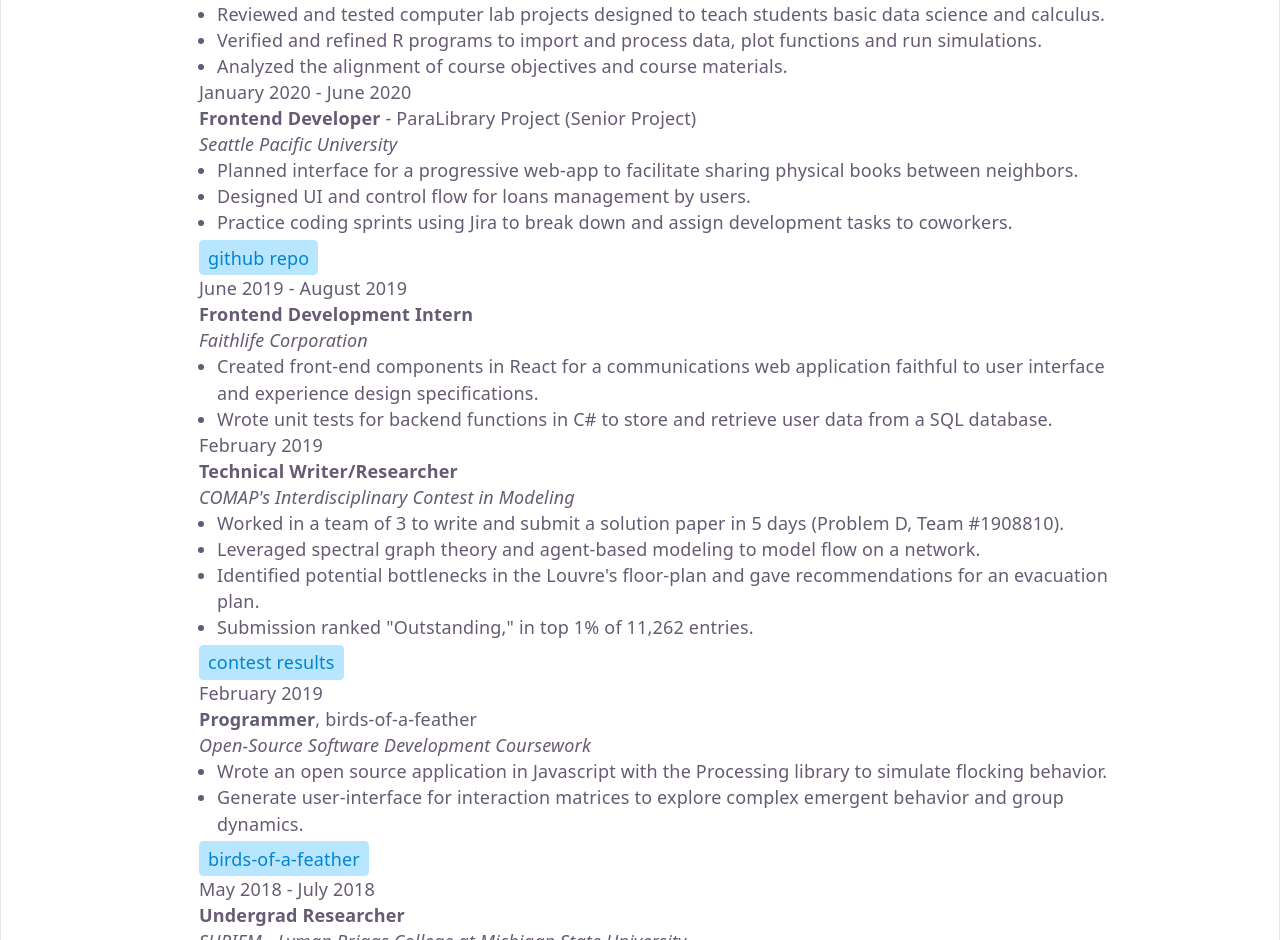
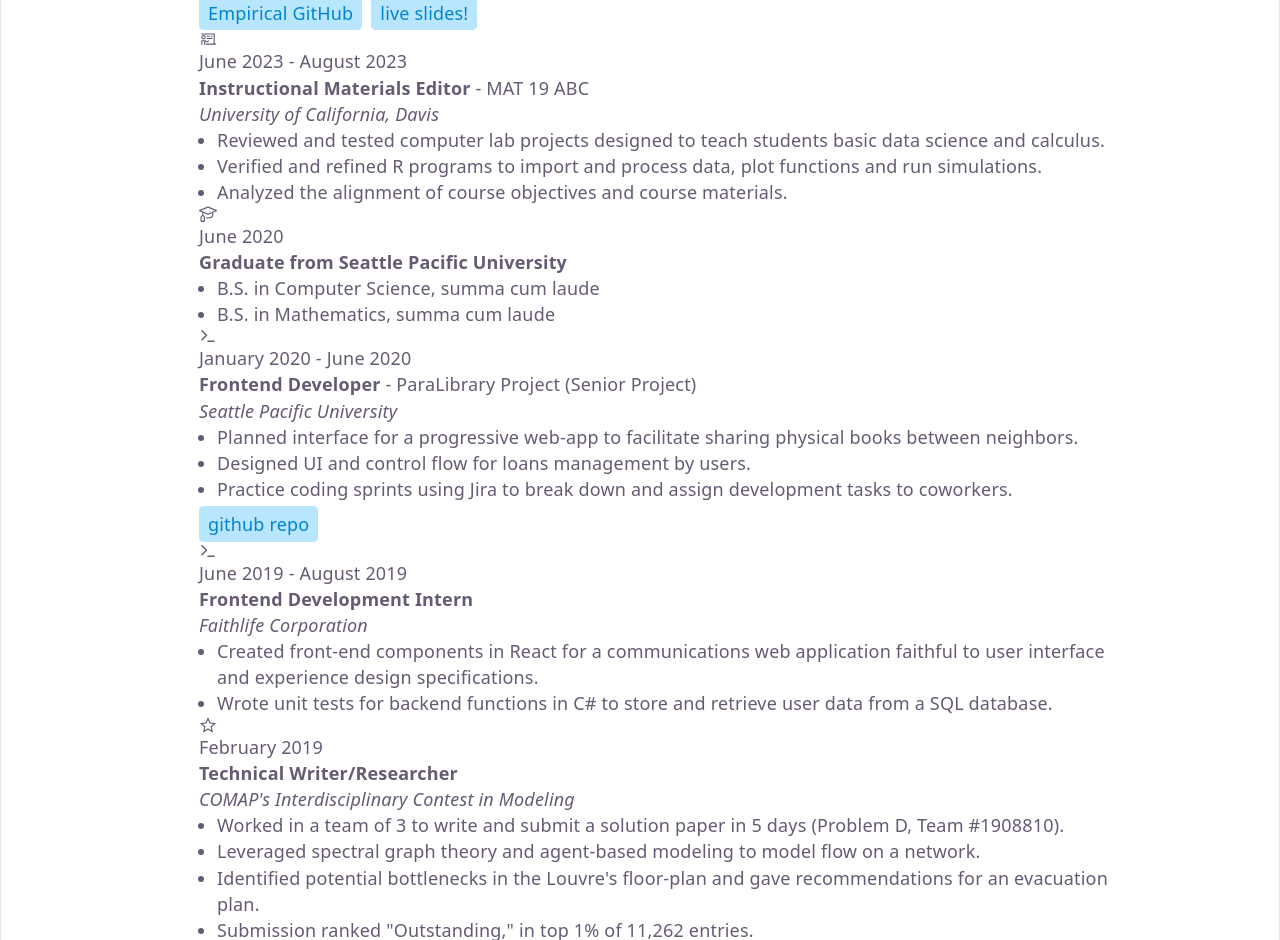
Before and after one commit to lemniscate8/personal-website-2.0, a React (Vite) app: page /experience in a window 1280 px wide. Shown: the part 1860-2800 px from the top of the page. Built offline with nearby package versions, Linux system fonts and the light colour scheme.

Commit message:
Add icons

```diff
--- a/src/assets/resume.json
+++ b/src/assets/resume.json
@@ -55,6 +55,7 @@
         "startDate": "September 2020",
         "endDate": "June 2026",
         "employer": "University of California, Davis",
+        "category": "Teaching",
         "tags": [
             "teaching"
         ],
@@ -70,6 +71,7 @@
         "startDate": "July 2025",
         "endDate": "September 2025",
         "employer": "University of California, Davis",
+        "category": "Teaching",
         "tags": [
             "teaching"
         ],
@@ -132,10 +134,10 @@
     {
         "title": "Instructional Materials Editor",
         "titleDetail": " - MAT 19 ABC",
-        "category": "Teaching",
         "startDate": "June 2023",
         "endDate": "August 2023",
         "employer": "University of California, Davis",
+        "category": "Teaching",
         "tags": [
             "teaching"
         ],
@@ -146,12 +148,21 @@
         ]
     },
     {
+        "title": "Graduate from Seattle Pacific University",
+        "startDate": "June 2020",
+        "category": "Credential",
+        "description": [
+            "B.S. in Computer Science, summa cum laude",
+            "B.S. in Mathematics, summa cum laude"
+        ]
+    },
+    {
         "title": "Frontend Developer",
         "titleDetail": " - ParaLibrary Project (Senior Project)",
-        "category": "Development",
         "startDate": "January 2020",
         "endDate": "June 2020",
         "employer": "Seattle Pacific University",
+        "category": "Development",
         "tags": [
             "front-end dev",
             "React",
@@ -173,9 +184,9 @@
         "title": "Frontend Development Intern",
         "startDate": "June 2019",
         "endDate": "August 2019",
-        "category": "Development",
         "employer": "Faithlife Corporation",
         "location": "Bellingham, WA",
+        "category": "Development",
         "tags": [
             "React",
             "C#",
@@ -190,8 +201,8 @@
     {
         "title": "Technical Writer/Researcher",
         "startDate": "February 2019",
+        "employer": "COMAP's Interdisciplinary Contest in Modeling",
         "category": "Personal Projects",
-        "employer": "COMAP's Interdisciplinary Contest in Modeling",
         "tags": [
             "mathematical-modeling"
         ],
@@ -213,7 +224,7 @@
         "titleDetail": ", birds-of-a-feather",
         "startDate": "February 2019",
         "category": "Personal Projects",
-        "employer": "Open-Source Software Development Coursework",
+        "employer": "Coursework for Open-Source Software Development Class",
         "tags": [
             "open-source",
             "HTML",
@@ -232,10 +243,11 @@
         ]
     },
     {
-        "title": "Undergrad Researcher",
+        "title": "Undergraduate Researcher",
         "startDate": "May 2018",
         "endDate": "July 2018",
         "employer": "SURIEM - Lyman Briggs College at Michigan State University",
+        "category": "Research",
         "tags": [
             "research"
         ],
--- /dev/null
+++ b/src/components/Tag.tsx
@@ -0,0 +1,5 @@
+function Tag({ key }: { key: string }) {
+    return <div>key</div>
+}
+
+export default Tag
--- a/src/components/TimelineView.tsx
+++ b/src/components/TimelineView.tsx
@@ -1,5 +1,9 @@
 import { Timeline, TimelineItem, TimelinePoint, TimelineTitle, TimelineTime, TimelineContent } from "flowbite-react"
 import LinkPill from "./LinkPill"
+import { LiaChalkboardTeacherSolid, LiaMicroscopeSolid, LiaStar } from "react-icons/lia";
+import { FiTerminal } from "react-icons/fi";
+import { GoMortarBoard } from "react-icons/go";
+import type { IconType } from "react-icons";
 
 type resumeItem = {
     startDate: string,
@@ -10,21 +14,31 @@
     titleDetail?: string
     category?: string
     tags?: string[]
-    description: string[]
+    description?: string[]
     links?: { label: string, source: string }[] | undefined
+}
+
+const iconMaps: { [keys: string]: IconType } = {
+    "Research": LiaMicroscopeSolid,
+    "Teaching": LiaChalkboardTeacherSolid,
+    "Development": FiTerminal,
+    "Personal Projects": LiaStar,
+    "Credential": GoMortarBoard
 }
 
 function TimelineView({ experience }: { experience: resumeItem[] }) {
     return <Timeline>
         {experience.map((item) => (<TimelineItem>
-            <TimelinePoint />
+            <TimelinePoint icon={item.category ? iconMaps[item.category] : undefined} />
             <TimelineContent>
                 <TimelineTime>{item.startDate}{item.endDate && " - " + item.endDate}</TimelineTime>
                 <TimelineTitle>{item.title}{item.titleDetail && <span className="font-normal">{item.titleDetail}</span>}</TimelineTitle>
                 <em>{item.employer}</em>
-                <ul className="list-disc pl-4">
-                    {item.description.map((sentence) => <li>{sentence}</li>)}
-                </ul>
+                {item.description &&
+                    <ul className="list-disc pl-4">
+                        {item.description.map((sentence) => <li>{sentence}</li>)}
+                    </ul>
+                }
                 {item.links && <div className="mt-1 flex gap-2 flex-wrap">{item.links.map((alink) => <LinkPill href={alink.source}>{alink.label}</LinkPill>)}</div>}
             </TimelineContent>
         </TimelineItem>))}
```
